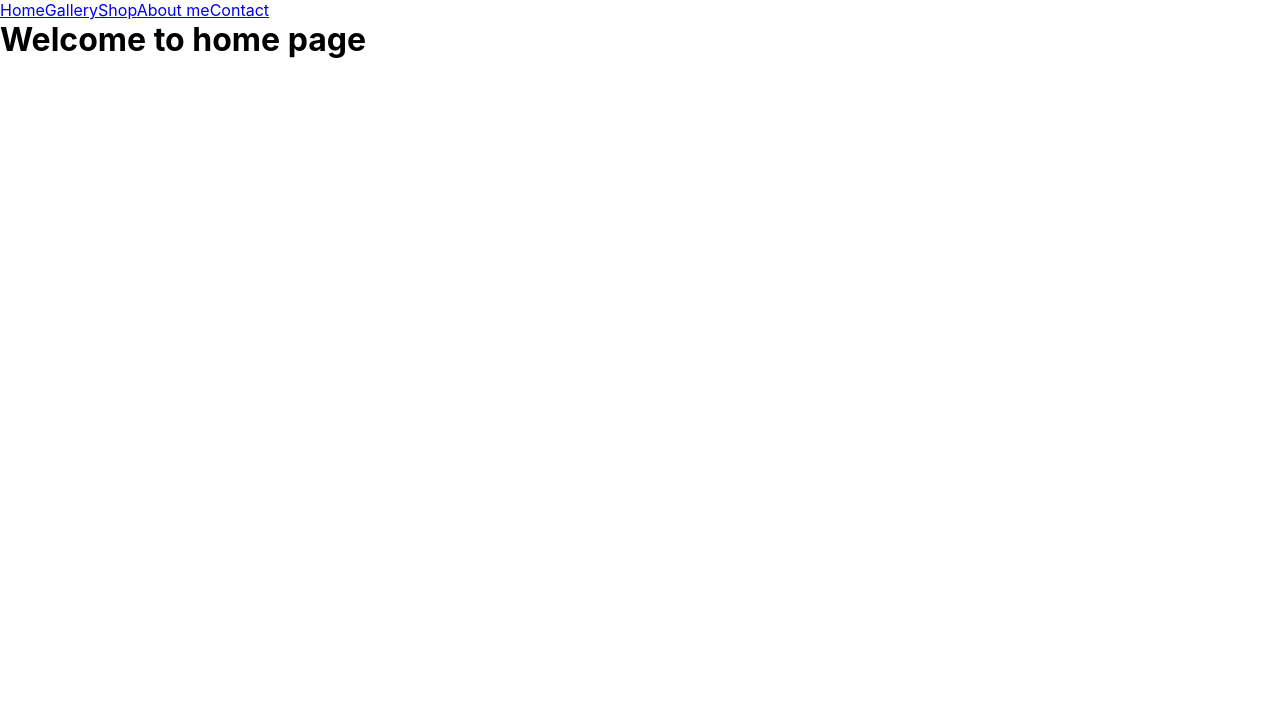
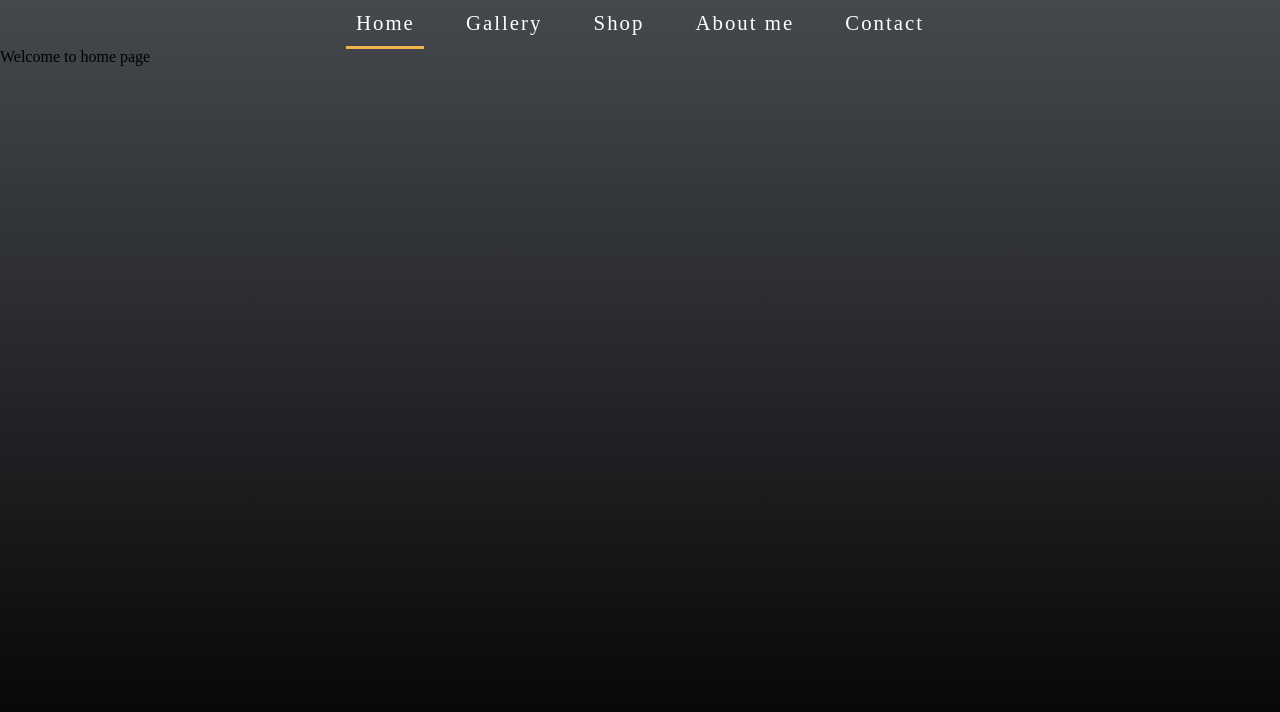
Before and after one commit to vladutclp/react-photo-gallery, a React (Create React App) app: page / in a window 1280 px wide. Shown: the top 712 px of the page. Built offline with nearby package versions, Linux system fonts and the light colour scheme.

Commit message:
Installed SASS. Added style for navigation

```diff
--- a/package.json
+++ b/package.json
@@ -10,6 +10,7 @@
     "react-dom": "^17.0.2",
     "react-router-dom": "^6.0.2",
     "react-scripts": "4.0.3",
+    "sass": "^1.43.5",
     "web-vitals": "^1.1.2"
   },
   "scripts": {
--- a/src/App.css
+++ /dev/null
@@ -1,4 +0,0 @@
-* {
-  margin: 0;
-  padding: 0;
-}
--- a/src/App.js
+++ b/src/App.js
@@ -1,15 +1,16 @@
-import './App.css';
-import { Routes, Route } from 'react-router-dom';
+import { Routes, Route, useLocation } from 'react-router-dom';
 import Home from './Components/Home/Home';
 import Gallery from './Components/Gallery/Gallery';
 import NavBar from './Components/UI/NavBar/NavBar';
 import Shop from './Components/Shop/Shop';
 import AboutMe from './Components/AboutMe/AboutMe';
 import Contact from './Components/Contact/Contact';
+import classes from './App.module.scss';
 
-function App() {
+const App = () => {
   return (
-    <div className='App'>
+    <div className={classes.TestClass}>
+      <header>
         <NavBar />
         <Routes>
           <Route path='/' element={<Home />} />
@@ -18,8 +19,11 @@ function App() {
           <Route path='/aboutme' element={<AboutMe />} />
           <Route path='/contact' element={<Contact />} />
         </Routes>
+      </header>
+
+      <footer></footer>
     </div>
   );
-}
+};
 
 export default App;
--- /dev/null
+++ b/src/App.module.scss
@@ -0,0 +1,14 @@
+.TestClass {
+    height: 100vh;
+    // border: 6px solid red;
+    /* Permalink - use to edit and share this gradient: https://colorzilla.com/gradient-editor/#45484d+0,000000+100 */
+    background: #45484d;
+    /* Old browsers */
+    background: -moz-linear-gradient(top, #45484d 0%, #000000 100%);
+    /* FF3.6-15 */
+    background: -webkit-linear-gradient(top, #45484d 0%, #000000 100%);
+    /* Chrome10-25,Safari5.1-6 */
+    background: linear-gradient(to bottom, #45484d 0%, #000000 100%);
+    /* W3C, IE10+, FF16+, Chrome26+, Opera12+, Safari7+ */
+    /* IE6-9 */
+}
--- a/src/Components/UI/NavBar/NavBar.js
+++ b/src/Components/UI/NavBar/NavBar.js
@@ -1,13 +1,49 @@
-import { Link } from 'react-router-dom';
+import { NavLink } from 'react-router-dom';
+import classes from './NavBar.module.scss';
+
+const BORDER_COLOR = '#F1B24A';
 
 const NavBar = () => {
+  const activeStyle = {
+    borderBottom: ` 3px solid ${BORDER_COLOR}`,
+  };
   return (
-    <nav>
-      <Link to='/'>Home</Link>
-      <Link to='/gallery'>Gallery</Link>
-      <Link to='/shop'>Shop</Link>
-      <Link to='/aboutme'>About me</Link>
-      <Link to='/contact'>Contact</Link>
+    <nav className={classes.navbar}>
+      <NavLink
+        className={classes.navbar__link}
+        to='/'
+        style={({ isActive }) => (isActive ? activeStyle : undefined)}
+      >
+        Home
+      </NavLink>
+      <NavLink
+        style={({ isActive }) => (isActive ? activeStyle : undefined)}
+        className={classes.navbar__link}
+        to='/gallery'
+      >
+        Gallery
+      </NavLink>
+      <NavLink
+        style={({ isActive }) => (isActive ? activeStyle : undefined)}
+        className={classes.navbar__link}
+        to='/shop'
+      >
+        Shop
+      </NavLink>
+      <NavLink
+        style={({ isActive }) => (isActive ? activeStyle : undefined)}
+        className={classes.navbar__link}
+        to='/aboutme'
+      >
+        About me
+      </NavLink>
+      <NavLink
+        style={({ isActive }) => (isActive ? activeStyle : undefined)}
+        className={classes.navbar__link}
+        to='/contact'
+      >
+        Contact
+      </NavLink>
     </nav>
   );
 };
--- /dev/null
+++ b/src/Components/UI/NavBar/NavBar.module.scss
@@ -0,0 +1,19 @@
+@import '../../../sassStyles/_variable.scss';
+
+.navbar {
+    display: flex;
+    justify-content: center;
+    &__link {
+        text-decoration: none;
+        padding: .8rem .6rem;
+        margin: 0 1rem;
+        display: inline-block;
+        font-size: 1.3rem;
+        letter-spacing: 2px;
+        color: $color-white;
+        transition: .5s background-color ease;
+        &:hover {
+            background-color: $natural-yellow;
+        }
+    }
+}
--- a/src/index.css
+++ b/src/index.css
@@ -5,9 +5,62 @@ body {
     sans-serif;
   -webkit-font-smoothing: antialiased;
   -moz-osx-font-smoothing: grayscale;
+
+
 }
 
 code {
   font-family: source-code-pro, Menlo, Monaco, Consolas, 'Courier New',
     monospace;
 }
+
+/*
+* Global CSS reset Ericc Meyer solution
+*
+*
+*
+*
+*/
+html, body, div, span, applet, object, iframe,
+h1, h2, h3, h4, h5, h6, p, blockquote, pre,
+a, abbr, acronym, address, big, cite, code,
+del, dfn, em, img, ins, kbd, q, s, samp,
+small, strike, strong, sub, sup, tt, var,
+b, u, i, center,
+dl, dt, dd, ol, ul, li,
+fieldset, form, label, legend,
+table, caption, tbody, tfoot, thead, tr, th, td,
+article, aside, canvas, details, embed,
+figure, figcaption, footer, header, hgroup,
+menu, nav, output, ruby, section, summary,
+time, mark, audio, video {
+	margin: 0;
+	padding: 0;
+	border: 0;
+	font-size: 100%;
+	font: inherit;
+	vertical-align: baseline;
+}
+/* HTML5 display-role reset for older browsers */
+article, aside, details, figcaption, figure,
+footer, header, hgroup, menu, nav, section {
+	display: block;
+}
+body {
+	line-height: 1;
+}
+ol, ul {
+	list-style: none;
+}
+blockquote, q {
+	quotes: none;
+}
+blockquote:before, blockquote:after,
+q:before, q:after {
+	content: '';
+	content: none;
+}
+table {
+	border-collapse: collapse;
+	border-spacing: 0;
+}
--- /dev/null
+++ b/src/sassStyles/_variable.scss
@@ -0,0 +1,7 @@
+$dark-green: #164A41;
+$medium-green: #4D774E;
+$light-green: #9DC88D;
+$natural-yellow: #F1B24A;
+$color-gray-dark: #777;
+$color-white: #fff;
+$color-black: #000;
```
Also changed, not shown: src/Components/Gallery/Gallery.js (+11 -0 lines), 1 other file (tests, documents, lock files or other folders). Lines whose indentation alone changed are shown as unchanged.
